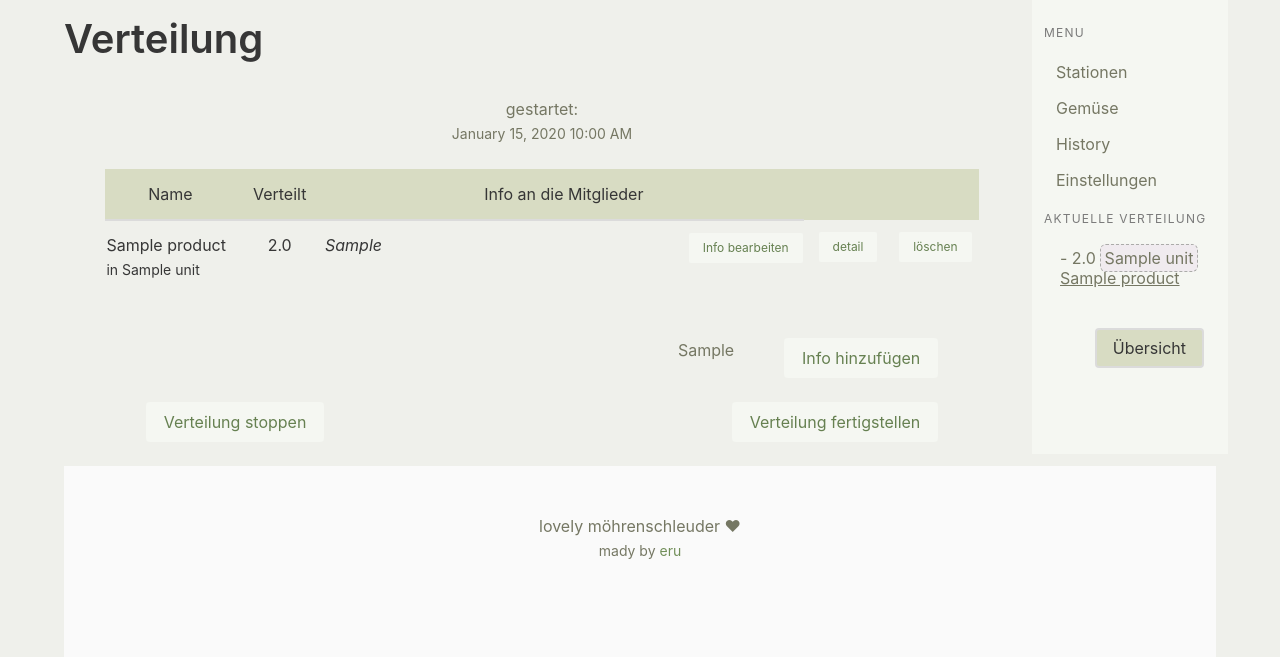
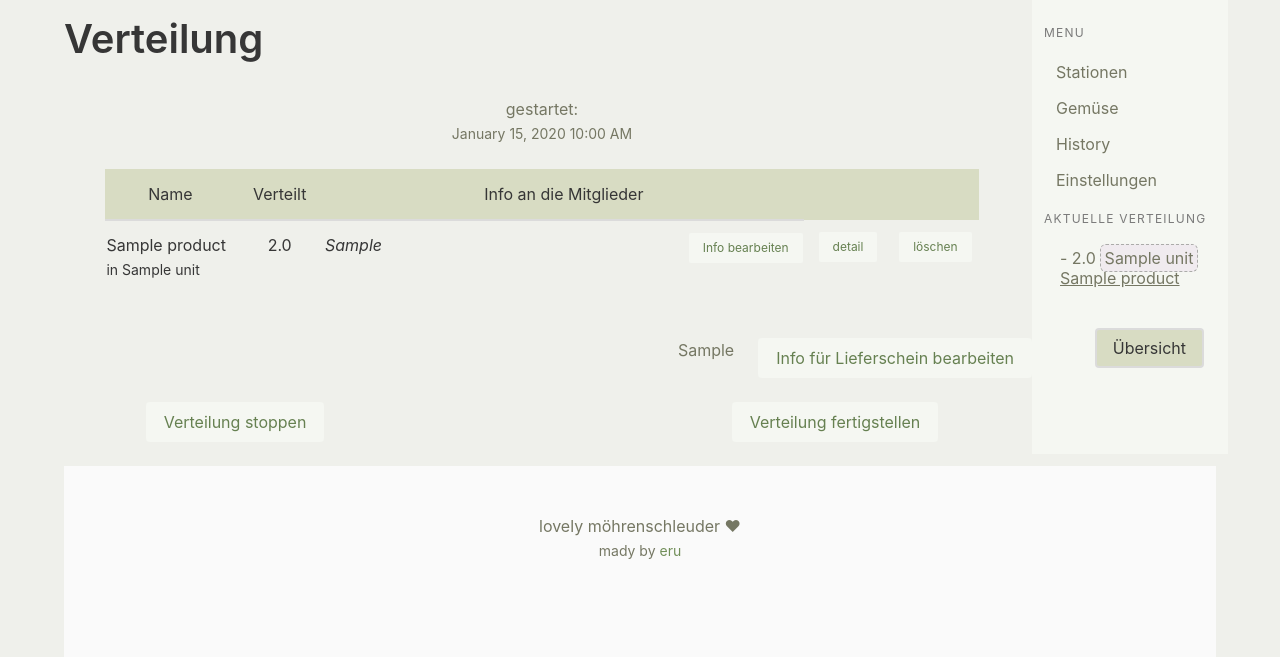
Before and after one commit to iameru/mschleuder, a Flask app: page /distribute/overview in a window 1280 px wide. Shown: the top 657 px of the page. Run offline with Flask 2, Linux system fonts and the light colour scheme; tables that the repository leaves empty hold one stand-in row (values such as "Sample post"); parts of the project's set-up code (start-up, migrations or seed data) failed here and were passed over; some libraries are stand-ins or nearby versions.

Commit message:
small change

```diff
--- a/ms/templates/distribution/add_distribution_info_button.hx.html
+++ b/ms/templates/distribution/add_distribution_info_button.hx.html
@@ -8,6 +8,6 @@
         hx-get="{{url_for("distribution.add_distribution_info")}}"
         hx-target="#add-distribution-info"
         hx-swap="innerHTML"
-        >Info hinzufügen</button>
+        >Info für Lieferschein bearbeiten</button>
     </div>
 </div>
```
